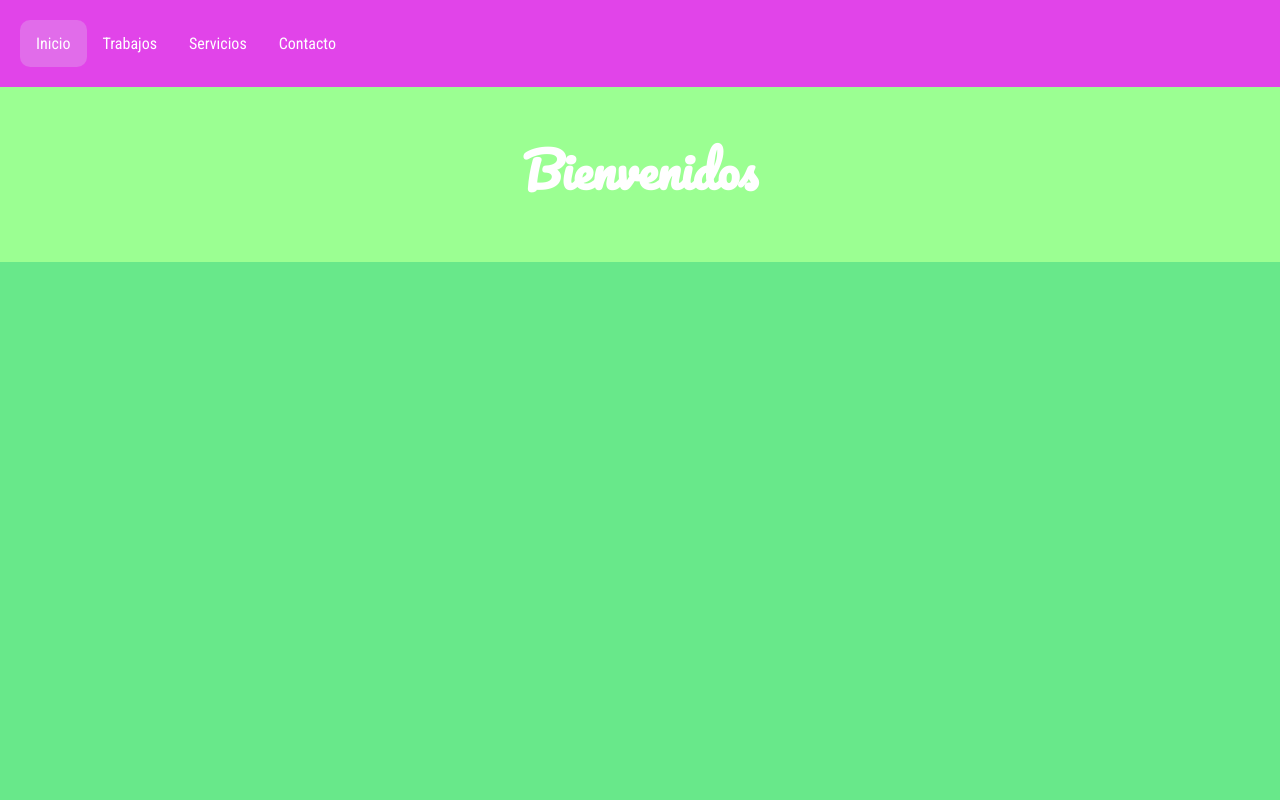
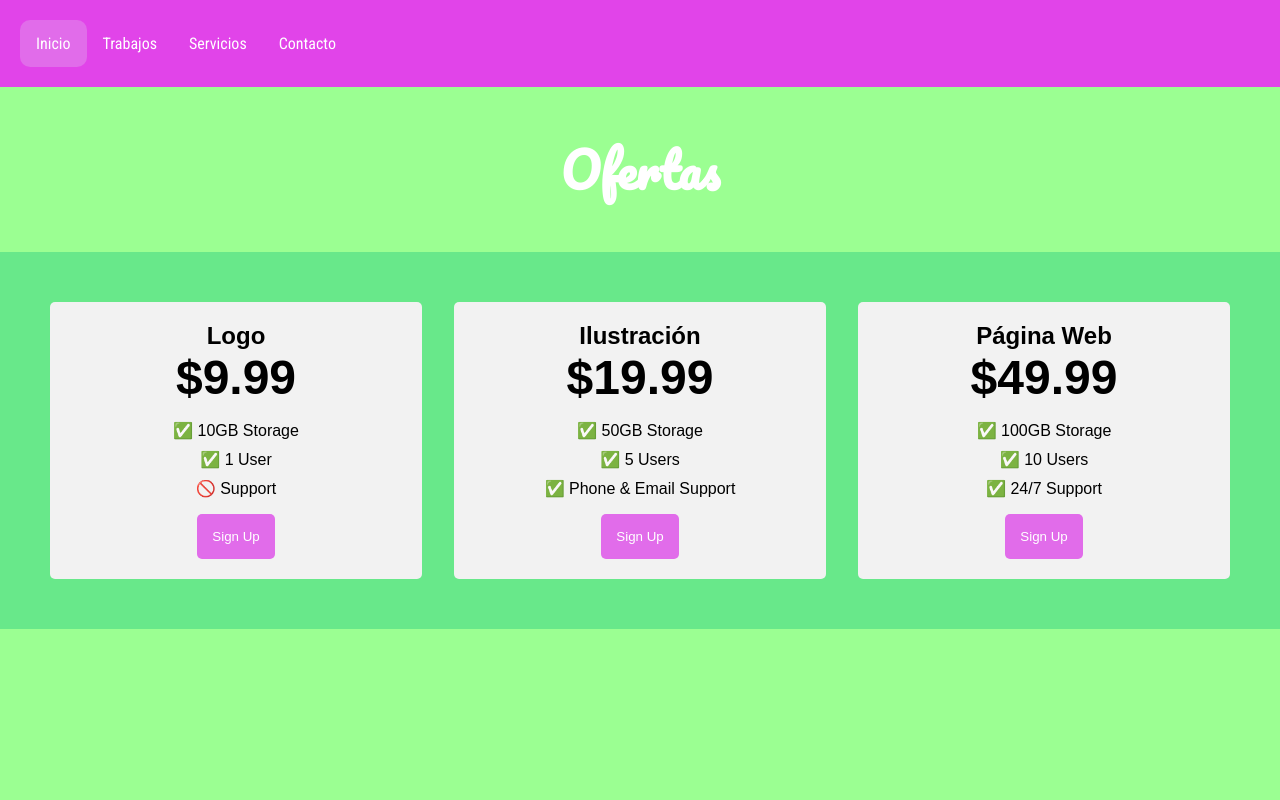
Before and after one commit to DI3GOMORA3S/Tati-Webpage, a plain HTML site: page index.html in a window 1280 px wide. Shown: the top 800 px of the page. Drawn offline with Linux system fonts and the light colour scheme; a web font is replaced by a local one.

Commit message:
Add files via upload

```diff
--- a/index.html
+++ b/index.html
@@ -15,9 +15,40 @@
         </ul>
     </div>
 
-    <h2 class="page-title">Bienvenidos</h2>
+    <h2 class="page-title">Ofertas</h2>
     <div class="pruebasv1">
-
+        <div class="pricing-container">
+            <div class="pricing-plan">
+              <div class="plan-title">Logo</div>
+              <div class="plan-price">$9.99</div>
+              <ul class="plan-features">
+                <li>✅ 10GB Storage</li>
+                <li>✅ 1 User</li>
+                <li>🚫 Support</li>
+              </ul>
+              <button class="plan-button">Sign Up</a>
+            </div>
+            <div class="pricing-plan">
+              <div class="plan-title">Ilustración</div>
+              <div class="plan-price">$19.99</div>
+              <ul class="plan-features">
+                <li>✅ 50GB Storage</li>
+                <li>✅ 5 Users</li>
+                <li>✅ Phone &amp; Email Support</li>
+              </ul>
+              <button class="plan-button">Sign Up</a>
+            </div>
+            <div class="pricing-plan">
+              <div class="plan-title">Página Web</div>
+              <div class="plan-price">$49.99</div>
+              <ul class="plan-features">
+                <li>✅ 100GB Storage</li>
+                <li>✅ 10 Users</li>
+                <li>✅ 24/7 Support</li>
+              </ul>
+              <button class="plan-button">Sign Up</a>
+            </div>
+          </div>
     </div>
 
     <div class="footer-container">
--- a/style.css
+++ b/style.css
@@ -1,6 +1,7 @@
 /* fuentes */
 @import url('https://fonts.googleapis.com/css2?family=Roboto+Condensed&display=swap');
 @import url('https://fonts.googleapis.com/css2?family=Pacifico&display=swap');
+@import url('https://fonts.googleapis.com/css2?family=Sono&display=swap');
 /* fuentes */
 
 /* menu */
@@ -36,7 +37,7 @@
     border-radius: 10px;
   }
 
-  @media (max-width: 1100px) {
+  @media (max-width: 1250px) {
     .menu li {
         float: none;
       }
@@ -79,15 +80,6 @@ a{
 }
 /* galeria de trabajos */
 
-/* pruebas */
-.pruebasv1{
-  margin: 50px 0px 50px 0px;
-  height: 600px;
-  width: 100%;
-  background-color: #68E88A;
-}
-/* pruebas */
-
 /* footer */
 .footer-container img:hover{
     opacity: 80%;
@@ -109,3 +101,65 @@ a{
     display: block;
 }
 /* footer */
+
+/* ofertas */
+.pricing-container{
+  display: flex;
+  justify-content: center;
+  gap: 2rem;
+  align-items: center;
+  background-color: #68E88A;
+  padding: 50px;
+  margin-bottom: 200px;
+}
+
+.pricing-plan{
+  flex: 1;
+  text-align: center;
+  max-width: 400px;
+  flex-grow: 1;
+  background-color: #f2f2f2;
+  border-radius: 5px;
+  padding: 20px;
+  font-family: 'Sono', sans-serif;
+}
+
+.plan-price{
+  font-weight: 900;
+  font-size: 3rem;
+}
+
+.plan-title{
+  font-weight: 900;
+  font-size: 1.5rem;
+}
+
+.plan-features{
+  list-style: none;
+  padding: 0px;
+}
+
+.plan-features li{
+  margin-bottom: 10px;
+}
+
+.plan-button{
+  background-color: #E16CEA;
+  border: 0;
+  padding: 15px;
+  border-radius: 5px;
+  color: white;
+  font-family: 'Sono', sans-serif;
+}
+
+@media (max-width: 1250px) {
+  .pricing-container{
+    flex-direction: column;
+    height: 100%;
+}
+
+.pricing-plan{
+  width: 400px;
+}
+}
+/* ofertas */
```
